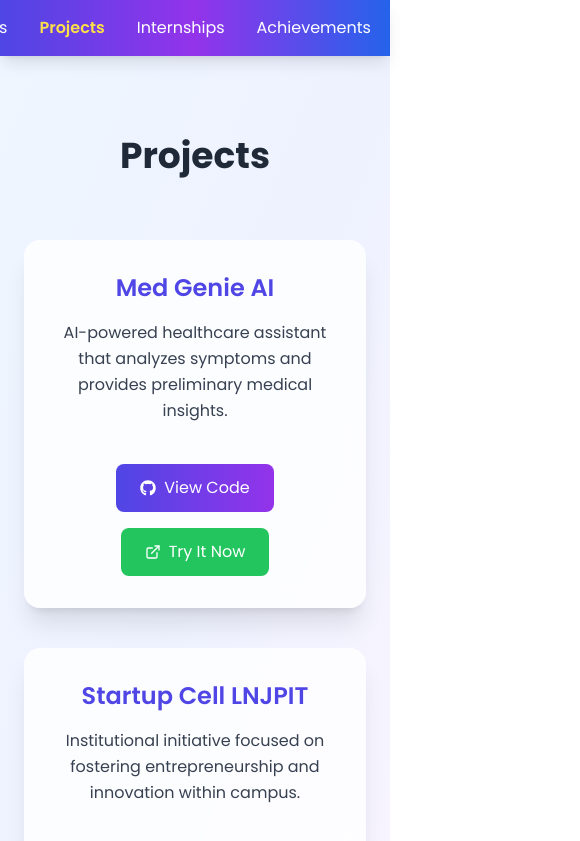
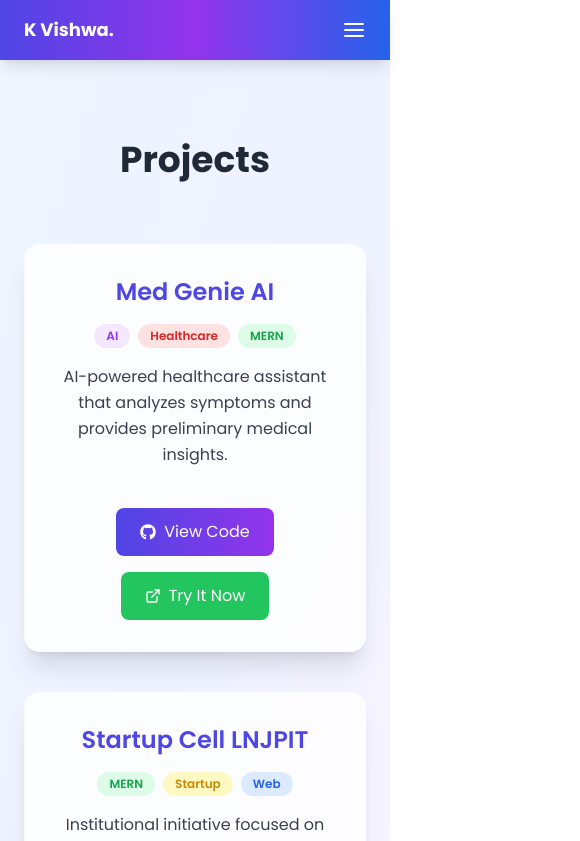
Before and after one commit to kvishwa-dev/kvishwa-dev, a React (Vite) app: page /projects in a window 390 px wide. Shown: the top 841 px of the page, 580 px wide, since content can reach past the window. Built offline with nearby package versions, Linux system fonts and the light colour scheme.

Commit message:
mobile responsiveness and some update

```diff
--- a/src/components/Navbar.jsx
+++ b/src/components/Navbar.jsx
@@ -1,14 +1,24 @@
+import { useState } from "react"
 import { NavLink } from "react-router-dom"
+import { FiMenu, FiX } from "react-icons/fi"
 
 export default function Navbar() {
+  const [isOpen, setIsOpen] = useState(false)
+
+  const paths = ["/", "/about", "/skills", "/projects", "/experience", "/achievements", "/education", "/contact"]
+  const names = ["Home", "About", "Skills", "Projects", "Internships", "Achievements", "Education", "Contact"]
+
   return (
     <nav className="sticky top-0 z-50 bg-gradient-to-r from-indigo-600 via-purple-600 to-blue-600 shadow-lg">
-      <div className="max-w-6xl mx-auto px-6 py-4 flex justify-center space-x-8 text-white font-medium">
 
-        {["/", "/about", "/skills", "/projects", "/experience", "/achievements", "/education", "/contact"].map((path, index) => {
-          const names = ["Home", "About", "Skills", "Projects", "Internships", "Achievements", "Education", "Contact"]
+      <div className="max-w-6xl mx-auto px-6 py-4 flex justify-between items-center text-white">
 
-          return (
+        {/* Logo */}
+        <h1 className="text-lg font-bold">K Vishwa.</h1>
+
+        {/* Desktop Menu */}
+        <div className="hidden md:flex space-x-8 font-medium">
+          {paths.map((path, index) => (
             <NavLink
               key={path}
               to={path}
@@ -19,10 +29,39 @@ export default function Navbar() {
               {names[index]}
               <span className="absolute left-0 -bottom-1 h-0.5 w-0 bg-yellow-300 transition-all duration-300 group-hover:w-full"></span>
             </NavLink>
-          )
-        })}
+          ))}
+        </div>
 
+        {/* Mobile Button */}
+        <button
+          className="md:hidden text-2xl"
+          onClick={() => setIsOpen(!isOpen)}
+        >
+          {isOpen ? <FiX /> : <FiMenu />}
+        </button>
       </div>
+
+      {/* Mobile Menu */}
+      {isOpen && (
+        <div className="md:hidden bg-white/95 backdrop-blur-md text-gray-800 px-6 py-6 space-y-4 shadow-lg">
+
+          {paths.map((path, index) => (
+            <NavLink
+              key={path}
+              to={path}
+              onClick={() => setIsOpen(false)} // close on click
+              className={({ isActive }) =>
+                `block text-lg font-medium ${
+                  isActive ? "text-indigo-600" : ""
+                }`
+              }
+            >
+              {names[index]}
+            </NavLink>
+          ))}
+
+        </div>
+      )}
     </nav>
   )
 }
--- a/src/pages/Contact.jsx
+++ b/src/pages/Contact.jsx
@@ -29,25 +29,26 @@ export default function Contact() {
             </span>
           </a>
 
-          {/* GitHub + LinkedIn Row */}
-          <div className="flex space-x-6">
+          {/* GitHub + LinkedIn + LeetCode */}
+<div className="flex flex-col sm:flex-row gap-4 sm:gap-6 w-full justify-center items-center">
 
   <a
     href="https://github.com/kvishwa-dev"
     target="_blank"
     rel="noopener noreferrer"
-              className="flex items-center space-x-3 bg-indigo-50 px-6 py-3 rounded-lg hover:bg-indigo-100 hover:scale-105 transition"
+    className="flex items-center justify-center space-x-3 bg-indigo-50 px-6 py-3 rounded-lg hover:bg-indigo-100 hover:scale-105 transition w-full sm:w-auto"
   >
     <FaGithub className="text-indigo-600" size={20} />
     <span className="font-medium text-gray-700">
       GitHub
     </span>
   </a>
+
   <a
     href="https://leetcode.com/kvishwa-dev"
     target="_blank"
     rel="noopener noreferrer"
-              className="flex items-center space-x-3 bg-yellow-50 px-6 py-3 rounded-lg hover:bg-yellow-100 hover:scale-105 transition"
+    className="flex items-center justify-center space-x-3 bg-yellow-50 px-6 py-3 rounded-lg hover:bg-yellow-100 hover:scale-105 transition w-full sm:w-auto"
   >
     <SiLeetcode className="text-yellow-600" size={20} />
     <span className="font-medium text-gray-700">
@@ -59,7 +60,7 @@ export default function Contact() {
     href="https://www.linkedin.com/in/kvishwa-dev/"
     target="_blank"
     rel="noopener noreferrer"
-              className="flex items-center space-x-3 bg-indigo-50 px-6 py-3 rounded-lg hover:bg-indigo-100 hover:scale-105 transition"
+    className="flex items-center justify-center space-x-3 bg-indigo-50 px-6 py-3 rounded-lg hover:bg-indigo-100 hover:scale-105 transition w-full sm:w-auto"
   >
     <FaLinkedin className="text-indigo-600" size={20} />
     <span className="font-medium text-gray-700">
--- a/src/pages/Home.jsx
+++ b/src/pages/Home.jsx
@@ -84,11 +84,19 @@ export default function Home() {
           {/* Glow */}
           <div className="absolute inset-0 bg-gradient-to-r from-indigo-400 to-purple-400 rounded-full blur-3xl opacity-20"></div>
 
-          <img
+          {/* <img
             src="/profile.jpg"
             alt="Profile"
             className="h-[40vh] sm:h-[50vh] md:h-[70vh] object-contain relative z-10 drop-shadow-2xl"
-          />
+          /> */}
+
+          <div className="w-64 h-64 md:w-80 md:h-80 rounded-full border-[12px] border-slate-100 overflow-hidden shadow-2xl bg-slate-200">
+                    <img src="profile.jpg" alt="Profile" className="w-full h-full object-cover"/>
+                </div>
+          <div className="absolute -bottom-6 -left-6 bg-white p-4 rounded-2xl shadow-xl border border-slate-100 hidden md:block">
+                    <p className="text-xs font-bold text-slate-400 uppercase">Location</p>
+                    <p className="font-bold text-slate-800 italic">India 🇮🇳</p>
+                </div>
 
         </div>
 
--- a/src/pages/Projects.jsx
+++ b/src/pages/Projects.jsx
@@ -9,6 +9,7 @@ export default function Projects() {
         "AI-powered healthcare assistant that analyzes symptoms and provides preliminary medical insights.",
       github: "https://github.com/kvishwa-dev/med-genie-ai",
       live: "https://med-genie-ai.vercel.app/",
+      tags: ["AI", "Healthcare", "MERN"],
     },
     {
       title: "Startup Cell LNJPIT",
@@ -16,8 +17,18 @@ export default function Projects() {
         "Institutional initiative focused on fostering entrepreneurship and innovation within campus.",
       github: "https://github.com/kvishwa-dev/startup-cell-lnjpit",
       live: "https://startup-cell-lnjpit.vercel.app/",
+      tags: ["MERN", "Startup", "Web"],
     },
   ]
+
+  // 🎨 Tag color map
+  const tagColors = {
+    AI: "bg-purple-100 text-purple-600",
+    MERN: "bg-green-100 text-green-600",
+    Healthcare: "bg-red-100 text-red-600",
+    Startup: "bg-yellow-100 text-yellow-600",
+    Web: "bg-blue-100 text-blue-600",
+  }
 
   return (
     <div className="py-20 px-6 bg-gradient-to-br from-blue-50 via-indigo-50 to-purple-50 min-h-screen">
@@ -38,6 +49,20 @@ export default function Projects() {
                   {project.title}
                 </h3>
 
+                {/* Tags */}
+                <div className="flex justify-center flex-wrap gap-2 mb-4">
+                  {project.tags.map((tag, i) => (
+                    <span
+                      key={i}
+                      className={`text-xs font-semibold px-3 py-1 rounded-full ${
+                        tagColors[tag] || "bg-gray-100 text-gray-600"
+                      }`}
+                    >
+                      {tag}
+                    </span>
+                  ))}
+                </div>
+
                 <p className="text-gray-700 leading-relaxed mb-6">
                   {project.description}
                 </p>
@@ -46,7 +71,6 @@ export default function Projects() {
               {/* Buttons */}
               <div className="flex justify-center gap-4 mt-4 flex-wrap">
 
-                {/* GitHub Button */}
                 <a
                   href={project.github}
                   target="_blank"
@@ -57,7 +81,6 @@ export default function Projects() {
                   <span>View Code</span>
                 </a>
 
-                {/* Live Demo Button */}
                 {project.live ? (
                   <a
                     href={project.live}
@@ -75,7 +98,6 @@ export default function Projects() {
                 )}
 
               </div>
-
             </div>
           ))}
         </div>
```
Lines whose indentation alone changed are shown as unchanged.
